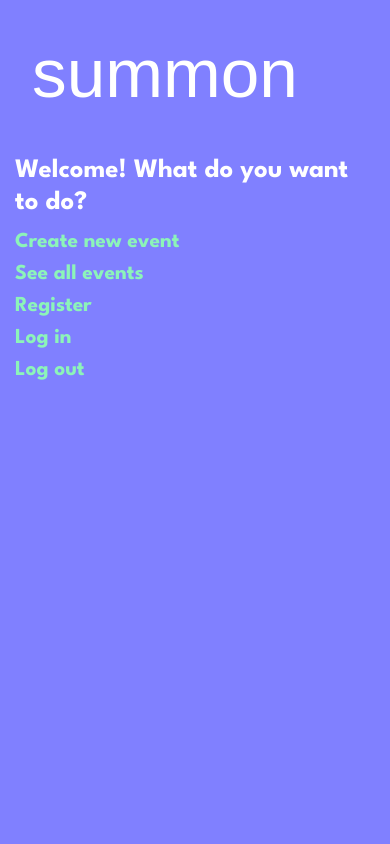
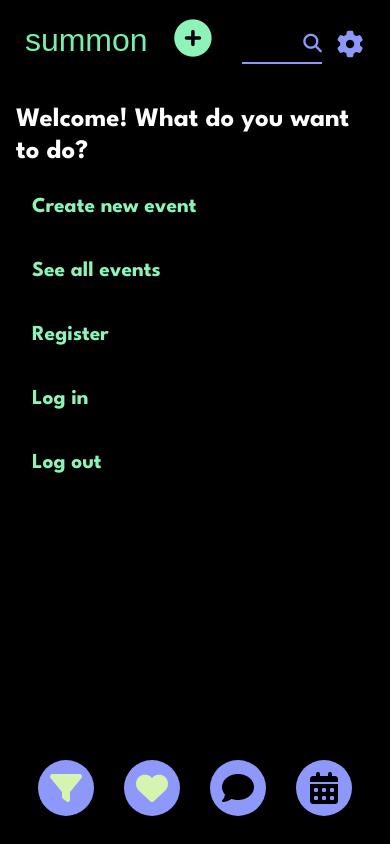
Before and after one commit to karinknutsson/summon, a Flask app: page / in a window 390 px wide. Run offline with Flask 2, Linux system fonts and the light colour scheme; some libraries are stand-ins or nearby versions; some web fonts are replaced.

Commit message:
mobile app layout

```diff
--- a/app.py
+++ b/app.py
@@ -48,14 +48,14 @@ def index():
 
 
 @app.route('/events')
-@requires_logged_in
+#@requires_logged_in
 def all_events():
     events = Event.query.all()
     return render_template('events.html', events=events)
 
 
 @app.route('/events/<event_id>')
-@requires_logged_in
+#@requires_logged_in
 def show_event(event_id):
     event = Event.query.get(event_id)
     creator = User.query.get(event.user_id)
@@ -63,7 +63,7 @@ def show_event(event_id):
 
 
 @app.route('/new', methods=['GET', 'POST'])
-@requires_logged_in
+#@requires_logged_in
 def new_event():
     form = EventForm()
     if request.method == 'POST' and form.validate_on_submit():
@@ -92,7 +92,7 @@ def new_event():
 
 
 @app.route('/edit/<event_id>', methods=['GET', 'POST', 'PUT'])
-@requires_logged_in
+#@requires_logged_in
 def edit_event(event_id):
     form = EventForm()
     event = Event.query.get(event_id)
--- a/static/styles/style.css
+++ b/static/styles/style.css
@@ -1,7 +1,20 @@
 @import url('https://fonts.googleapis.com/css2?family=Knewave&family=League+Spartan:wght@200;400;500;600;700&display=swap');
+@import url('https://fonts.googleapis.com/css2?family=Open+Sans:wght@400;600;700;800&display=swap');
 
 body {
-  background: #8080ff;
+  background: rgba(94,96,206,1);
+  /*
+    background: linear-gradient(25deg, rgba(116,0,184,1) 1%, rgba(105,48,195,1) 9%, rgba(94,96,206,1) 21%, rgba(83,144,217,1) 49%, rgba(78,168,222,1) 58%, rgba(72,191,227,1) 67%, rgba(86,207,225,1) 75%, rgba(100,223,223,1) 86%, rgba(114,239,221,1) 99%);
+    background: linear-gradient(51deg, rgba(116,0,184,1) 1%, rgba(105,48,195,1) 9%, rgba(94,96,206,1) 21%, rgba(83,144,217,1) 54%, rgba(78,168,222,1) 64%, rgba(72,191,227,1) 74%, rgba(86,207,225,1) 81%, rgba(100,223,223,1) 88%, rgba(114,239,221,1) 99%);
+  */
+  /*
+    background: linear-gradient(73deg, rgba(116,0,184,1) 1%, rgba(105,48,195,1) 9%, rgba(94,96,206,1) 21%, rgba(83,144,217,1) 54%, rgba(78,168,222,1) 64%, rgba(72,191,227,1) 74%, rgba(86,207,225,1) 81%, rgba(100,223,223,1) 88%, rgba(114,239,221,1) 99%);
+   */
+  /*background: #8A95FF;*/
+  /*background: rgb(139, 127, 254);*/
+  /*background: rgb(142, 152, 251);
+  background-size: cover;*/
+  background: black;
   color: white;
   font-family: 'League Spartan', sans-serif;
 }
@@ -9,6 +22,10 @@ body {
 h1 {
   font-family: 'Knewave', sans-serif;
   font-size: 52pt;
+  /*color: #8CF4B9;*/
+  /*color: rgb(243, 242, 254);*/
+  color: #78EFA8;
+  /*color: rgb(142, 152, 251);*/
 }
 
 h2, h3, h4, h5, h6 {
@@ -69,12 +86,59 @@ ul {
 }
 
 li {
+  padding: 16px;
   font-size: 16pt;
   font-weight: bold;
 }
 
+img.card-img {
+  width: 90%;
+  height: 160px;
+}
+
+.container-fluid {
+  margin: 0;
+  padding: 0;
+}
+
+.app-content-container {
+  /*border: 24px solid transparent;*/
+  width: 100%;
+  margin: 0;
+  padding: 16px;
+  background: black;
+  color: white;
+}
+
 .title, .title:hover, .title:active, .title:visited {
   color: white !important;
+}
+
+.top-container {
+  display: flex;
+  align-items: center;
+  justify-content: space-between;
+}
+
+.title-container, .search-gear-container {
+  flex: 10 0 auto;
+}
+
+.search-gear-container {
+  display: flex;
+  align-items: flex-end;
+  justify-content: flex-end;
+}
+
+.title-container {
+  display: flex;
+  align-items: center;
+  justify-content: flex-start;
+}
+
+.new-container {
+  font-size: 28pt;
+  flex: 0 0 64px;
 }
 
 .margin-bottom {
@@ -94,3 +158,119 @@ li {
 .right-align {
   text-align: right;
 }
+
+.summon-navbar {
+  width: 100%;
+  height: 96px;
+  background: black;
+  /*background: rgb(219, 169, 46);*/
+  /*border-bottom: 4px solid rgb(140, 51, 0);*/
+  /*background: #8CF4B9;*/
+  /*border-top: 4px solid #8CF4B9;
+  border-bottom: 4px solid #8CF4B9;*/
+  /*border: 0;*/
+  padding: 0 16px 16px 16px;
+  display: flex;
+  align-items: center;
+  justify-content: space-between;
+}
+
+.navbar-ul {
+  width: 100%;
+  display: flex;
+  align-items: center;
+  justify-content: space-evenly;
+}
+
+.navbar-li {
+  margin: 8px;
+  padding: 12px;
+  background: rgb(142, 152, 251);
+  /*background: #CFE5D8;*/
+  /*border: 4px solid #D4F4B0;*/
+  border: 0;
+  color: black;
+  display: inline-block;
+  width: 56px;
+  height: 56px;
+  border-radius: 40px;
+  font-family: sans-serif;
+  font-size: 24pt;
+}
+
+.navbar-li-active {
+  margin: 8px;
+  padding: 12px;
+  background: rgb(142, 152, 251);
+  /*background: #CFE5D8;*/
+  /*border: 4px solid #D4F4B0;*/
+  border: 0;
+  color: #d4f4b0;
+  display: inline-block;
+  width: 56px;
+  height: 56px;
+  border-radius: 40px;
+  font-family: sans-serif;
+  font-size: 24pt;
+}
+
+.navbar-search {
+  width: 80px;
+  height: 40px;
+  display: flex;
+  align-items: center;
+  justify-content:  flex-end;
+  border-bottom: 2px solid rgb(142, 152, 251);
+  font-size: 14pt;
+}
+
+.navbar-search, .navbar-mini-btn {
+  /*color: #412ab4;*/
+  color: rgb(142, 152, 251);
+  font-weight: 600;
+  margin: 4px;
+}
+
+.navbar-mini-btn {
+  width: 40px;
+  height: 40px;
+  font-size: 20pt;
+}
+
+.menu-item {
+  /*padding: 14px 10px 10px 10px;*/
+  height: 100%;
+}
+
+.event-card {
+  background: white;
+  width: 86vw;
+  max-width: 400px;
+}
+
+.event-card-title {
+  color: black;
+}
+
+@media (max-width: 600px) {
+  h1 {
+    font-size: 24pt;
+  }
+
+  .padding-32 {
+    padding: 16px;
+  }
+
+  .title {
+    display: flex;
+    align-items: center;
+    justify-content: center;
+  }
+
+  .summon-navbar {
+    position: absolute;
+    bottom: 0;
+    left: 0;
+    z-index: 100;
+  }
+}
--- a/templates/event.html
+++ b/templates/event.html
@@ -8,6 +8,8 @@
         <p>{{ event.description }}</p>
         <p>Created by {{ creator.username }}</p>
 
+        <img src="{{ url_for('static', filename='texture.jpg') }}" />
+
         <div><a href="{{ url_for('edit_event', event_id=event.id) }}"><h4>Edit event</h4></a></div>
         <div><a href="{{ url_for('delete_event', event_id=event.id) }}"><h4>Delete event</h4></a></div>
 
--- a/templates/layout.html
+++ b/templates/layout.html
@@ -1,19 +1,62 @@
 <!DOCTYPE html>
 <html lang="en">
+
     <head>
         <title>summon</title>
         <meta name="viewport" content="width=device-width, initial-scale=1.0">
         <meta charset="UTF-8">
         <link rel="stylesheet" href="https://cdn.jsdelivr.net/npm/bootstrap@4.3.1/dist/css/bootstrap.min.css" integrity="sha384-ggOyR0iXCbMQv3Xipma34MD+dH/1fQ784/j6cY/iJTQUOhcWr7x9JvoRxT2MZw1T" crossorigin="anonymous">
         <link rel="stylesheet" type="text/css" href="{{ url_for('static',filename='styles/style.css') }}">
+        <script src="https://kit.fontawesome.com/a8db7024c3.js" crossorigin="anonymous"></script>
     </head>
     <body>
-        <div class="container-fluid padding-32">
-            <a href="{{ url_for('index') }}" class="title"><h1>summon</h1></a>
+        <div class="top-container padding-32">
+            <div class="title-container">
+                <a href="{{ url_for('index') }}" class="title"><h1>&nbsp;summon</h1></a>
+            </div>
+            <div class="new-container center-flex">
+                <a href="{{ url_for('new_event') }}"><i class="fa-solid fa-circle-plus"></i></a>
+            </div>
+            <div class="search-gear-container">
+                <div class="navbar-search">
+                    <i class="fa-solid fa-magnifying-glass"></i>
+                </div>
+                <div class="navbar-mini-btn center-flex">
+                    <i class="fa-solid fa-gear"></i>
+                </div>
+            </div>
+        </div>
+
+        <div class="summon-navbar">
+            <ul class="navbar-ul">
+                <li class="navbar-li-active">
+                    <div class="center-flex menu-item">
+                        <i class="fa-solid fa-filter"></i>
+                    </div>
+                </li>
+                <li class="navbar-li-active">
+                    <div class="center-flex menu-item">
+                        <i class="fa-solid fa-heart"></i>
+                    </div>
+                </li>
+                <li class="navbar-li">
+                    <div class="center-flex menu-item">
+                        <i class="fa-solid fa-comment"></i>
+                    </div>
+                </li>
+                <li class="navbar-li">
+                    <div class="center-flex menu-item">
+                        <i class="fa-solid fa-calendar-days"></i>
+                    </div>
+                </li>
+            </ul>
+
         </div>
 
         <div class="container-fluid margin-bottom">
+            <div class="app-content-container">
                 {% block content %} {% endblock %}
+            </div>
         </div>
     </body>
 </html>
```
Also changed, not shown: templates/events.html (+8 -2 lines), static/texture.jpg (added). Lines whose indentation alone changed are shown as unchanged.
